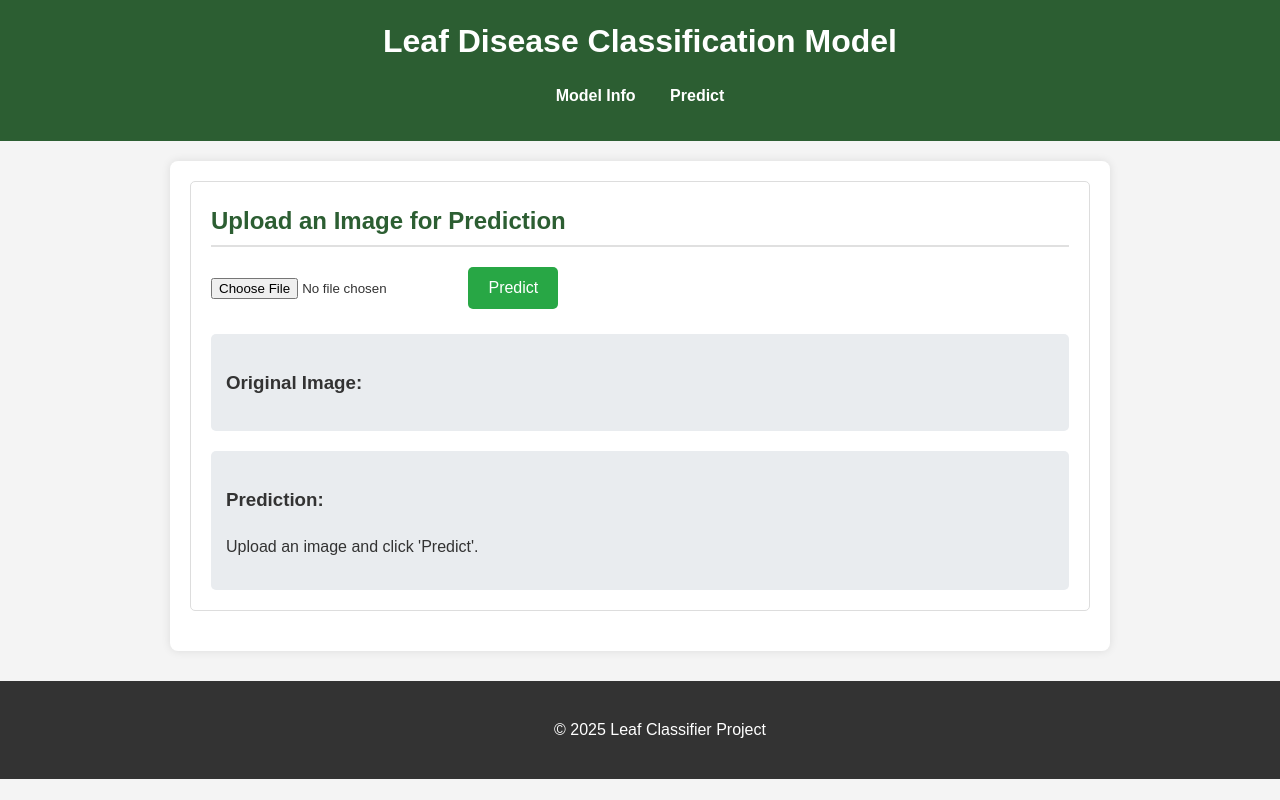
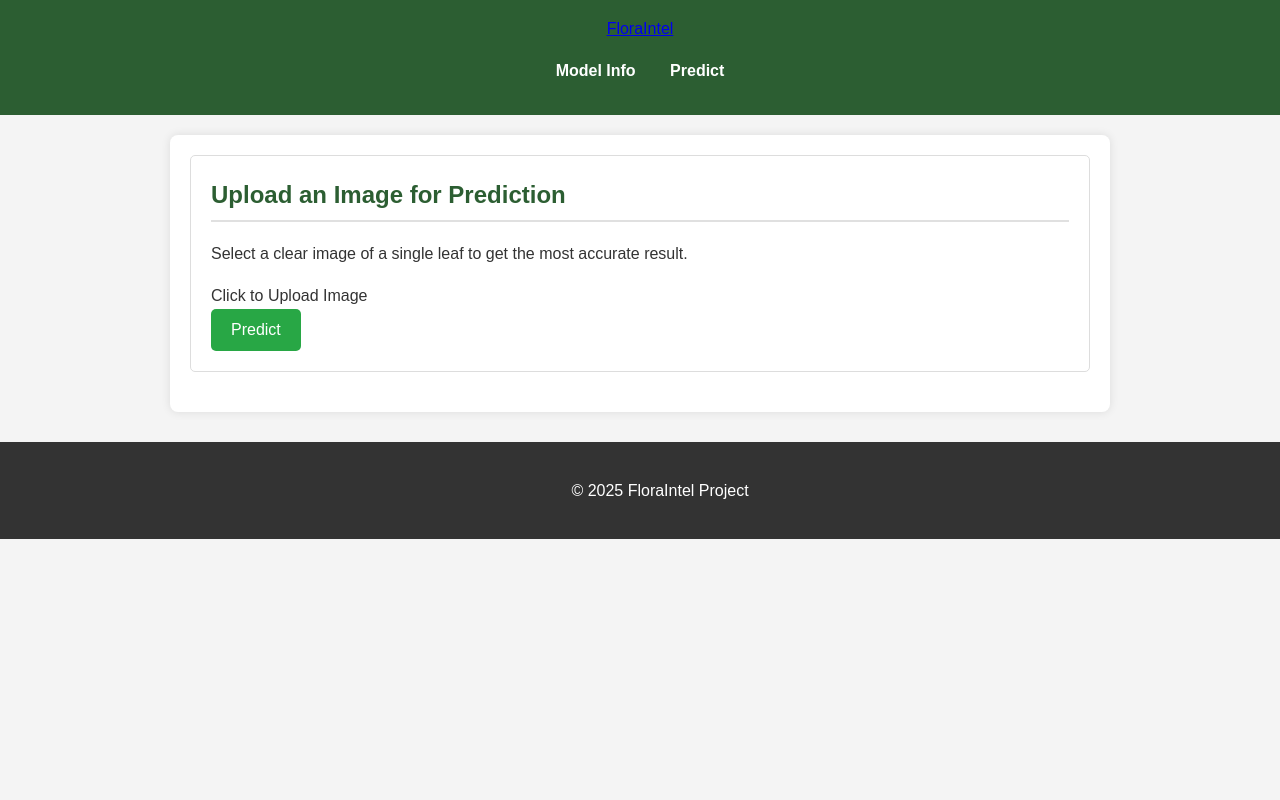
Before and after one commit to ksadotra/Flower_leaf_predictor, a plain HTML site: page docs/predict.html in a window 1280 px wide. Shown: the top 800 px of the page. Drawn offline with Linux system fonts and the light colour scheme.

Commit message:
Update predict.html

```diff
--- a/docs/predict.html
+++ b/docs/predict.html
@@ -3,42 +3,60 @@
 <head>
     <meta charset="UTF-8">
     <meta name="viewport" content="width=device-width, initial-scale=1.0">
-    <title>ML Model Predict</title>
+    <title>Predict Disease - FloraIntel</title>
     <link rel="stylesheet" href="style.css">
+    <link rel="preconnect" href="https://fonts.googleapis.com">
+    <link rel="preconnect" href="https://fonts.gstatic.com" crossorigin>
+    <link href="https://fonts.googleapis.com/css2?family=Montserrat:wght@400;600&family=Roboto:wght@400;700&display=swap" rel="stylesheet">
 </head>
 <body>
     <header>
-        <h1>Leaf Disease Classification Model</h1>
         <nav>
+            <a href="index.html" class="logo">FloraIntel</a>
             <ul>
                 <li><a href="index.html">Model Info</a></li>
-                <li><a href="predict.html">Predict</a></li>
+                <li><a href="predict.html" class="active">Predict</a></li>
             </ul>
         </nav>
     </header>
 
     <main>
-        <section id="prediction-upload">
-            <h2>Upload an Image for Prediction</h2>
-            <input type="file" id="imageUpload" accept="image/*">
-            <button id="predictButton">Predict</button>
-            <div id="imagePreviewContainer">
-                <h3>Original Image:</h3>
-                <img id="imagePreview" src="#" alt="Image Preview" style="max-width: 300px; display: none;">
-            </div>
-            <div id="predictionResult">
-                <h3>Prediction:</h3>
-                <p id="resultText">Upload an image and click 'Predict'.</p>
-            </div>
-            <div id="segmentedImageContainer" style="display: none;">
-                <h3>Segmented Image:</h3>
-                <img id="segmentedImage" src="#" alt="Segmented Image" style="max-width: 300px; display: none;">
+        <section id="prediction-section">
+            <div class="container">
+                <div class="prediction-card">
+                    <h2>Upload an Image for Prediction</h2>
+                    <p>Select a clear image of a single leaf to get the most accurate result.</p>
+
+                    <div class="upload-area">
+                        <input type="file" id="imageUpload" accept="image/*" hidden/>
+                        <label for="imageUpload" class="upload-label">
+                            <span>Click to Upload Image</span>
+                        </label>
+                    </div>
+
+                    <button id="predictButton" class="cta-button">Predict</button>
+
+                    <div id="results-container">
+                        <div id="imagePreviewContainer" class="result-box" style="display: none;">
+                            <h3>Original Image</h3>
+                            <img id="imagePreview" src="#" alt="Image Preview">
+                        </div>
+                        <div id="predictionResult" class="result-box" style="display: none;">
+                            <h3>Prediction</h3>
+                            <p id="resultText"></p>
+                        </div>
+                         <div id="segmentedImageContainer" class="result-box" style="display: none;">
+                            <h3>Segmented Image</h3>
+                            <img id="segmentedImage" src="#" alt="Segmented Image">
+                        </div>
+                    </div>
+                </div>
             </div>
         </section>
     </main>
 
     <footer>
-        <p>&copy; 2025 Leaf Classifier Project</p>
+        <p>&copy; 2025 FloraIntel Project</p>
     </footer>
 
     <script src="script.js"></script>
```
